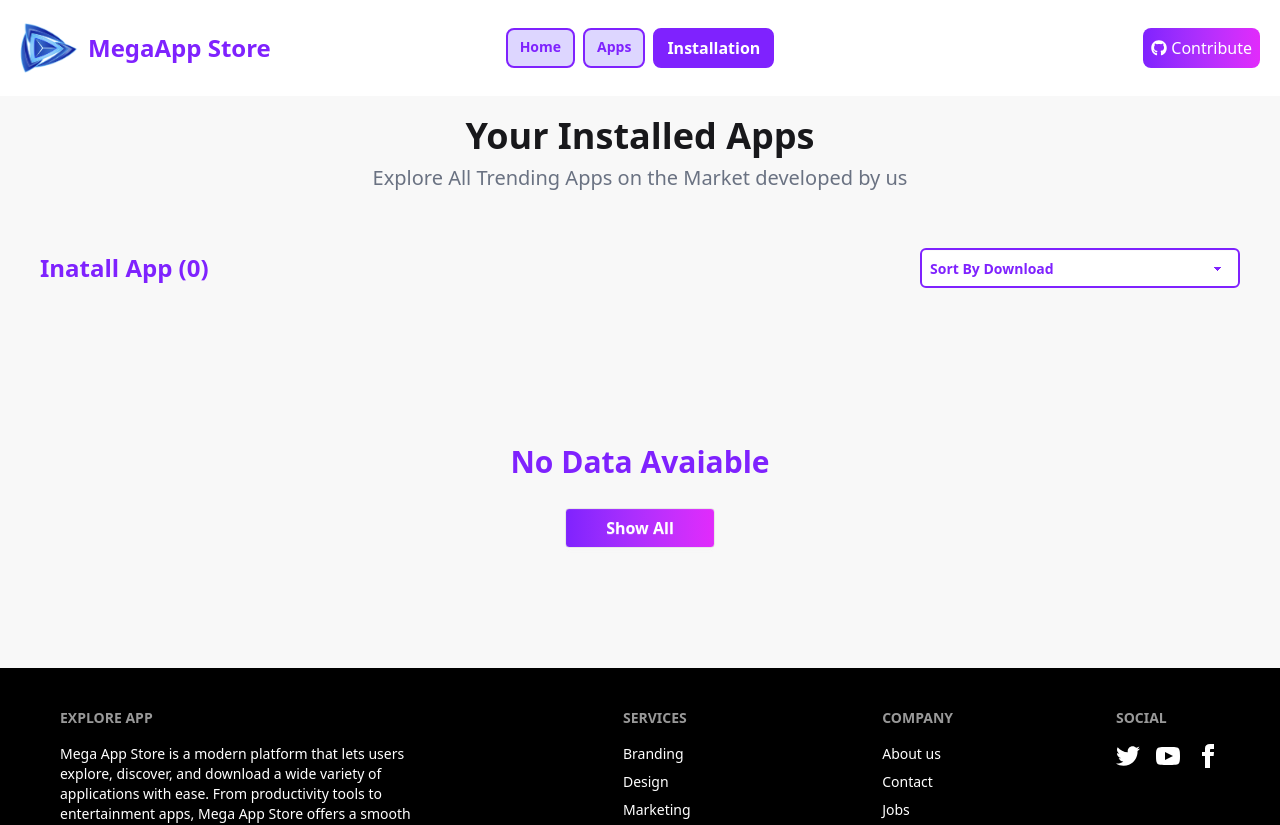
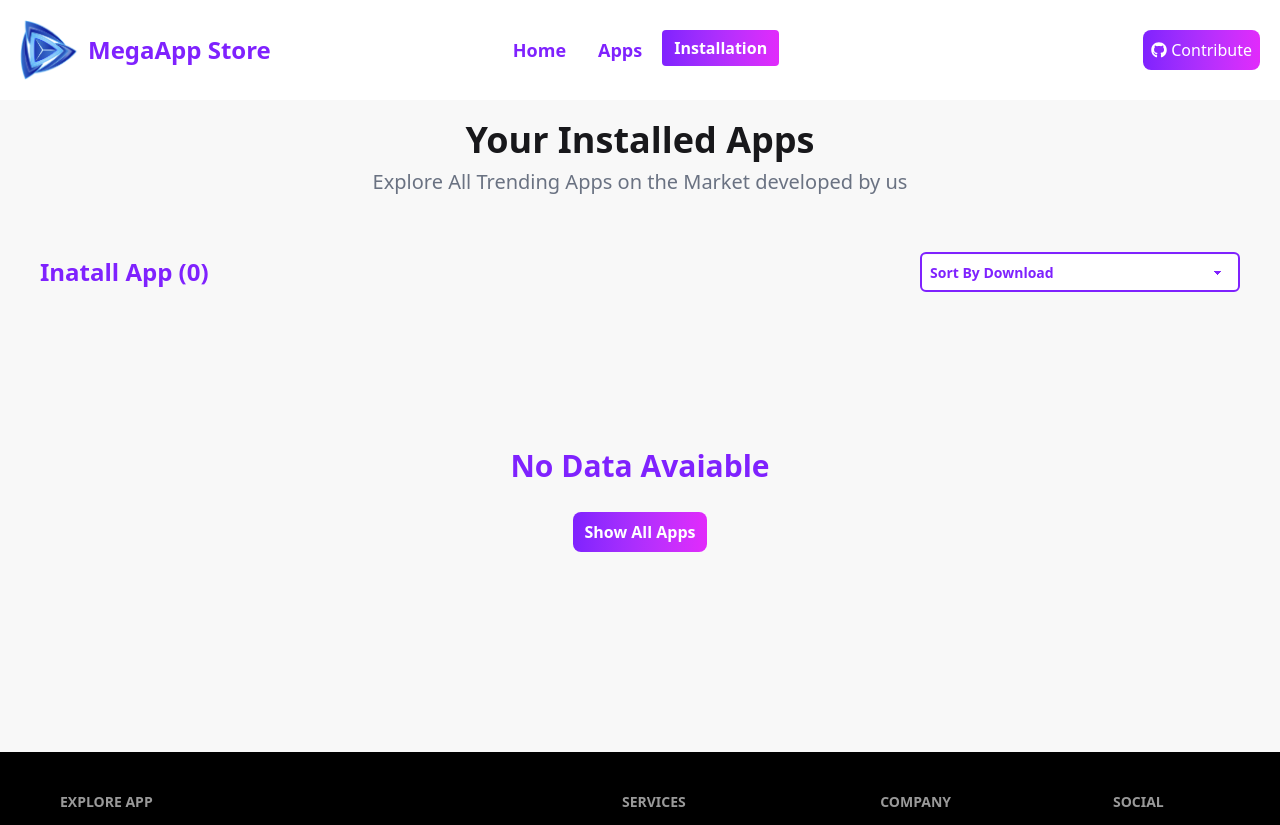
Before and after one commit to sh-shahedul/Mega-App-Store, a React (Vite) app: page /install in a window 1280 px wide. Shown: the top 825 px of the page. Built offline with nearby package versions, Linux system fonts and the light colour scheme.

Commit message:
added redmi file and fix toast alert and change some design

```diff
--- a/src/Component/Footer/Footer.jsx
+++ b/src/Component/Footer/Footer.jsx
@@ -1,4 +1,8 @@
 import React from 'react';
+import { FaFacebook } from 'react-icons/fa';
+import { FaLinkedin } from 'react-icons/fa';
+import { FaGithub } from 'react-icons/fa';
+import { Link } from 'react-router';
 
 const Footer = () => {
     return (
@@ -26,42 +30,18 @@ const Footer = () => {
   <nav>
     <h6 className="footer-title">Social</h6>
     <div className="grid grid-flow-col gap-4">
-      <a>
-        <svg
-          xmlns="http://www.w3.org/2000/svg"
-          width="24"
-          height="24"
-          viewBox="0 0 24 24"
-          className="fill-current">
-          <path
-            d="M24 4.557c-.883.392-1.832.656-2.828.775 1.017-.609 1.798-1.574 2.165-2.724-.951.564-2.005.974-3.127 1.195-.897-.957-2.178-1.555-3.594-1.555-3.179 0-5.515 2.966-4.797 6.045-4.091-.205-7.719-2.165-10.148-5.144-1.29 2.213-.669 5.108 1.523 6.574-.806-.026-1.566-.247-2.229-.616-.054 2.281 1.581 4.415 3.949 4.89-.693.188-1.452.232-2.224.084.626 1.956 2.444 3.379 4.6 3.419-2.07 1.623-4.678 2.348-7.29 2.04 2.179 1.397 4.768 2.212 7.548 2.212 9.142 0 14.307-7.721 13.995-14.646.962-.695 1.797-1.562 2.457-2.549z"></path>
-        </svg>
-      </a>
-      <a>
-        <svg
-          xmlns="http://www.w3.org/2000/svg"
-          width="24"
-          height="24"
-          viewBox="0 0 24 24"
-          className="fill-current">
-          <path
-            d="M19.615 3.184c-3.604-.246-11.631-.245-15.23 0-3.897.266-4.356 2.62-4.385 8.816.029 6.185.484 8.549 4.385 8.816 3.6.245 11.626.246 15.23 0 3.897-.266 4.356-2.62 4.385-8.816-.029-6.185-.484-8.549-4.385-8.816zm-10.615 12.816v-8l8 3.993-8 4.007z"></path>
-        </svg>
-      </a>
-      <a>
-        <svg
-          xmlns="http://www.w3.org/2000/svg"
-          width="24"
-          height="24"
-          viewBox="0 0 24 24"
-          className="fill-current">
-          <path
-            d="M9 8h-3v4h3v12h5v-12h3.642l.358-4h-4v-1.667c0-.955.192-1.333 1.115-1.333h2.885v-5h-3.808c-3.596 0-5.192 1.583-5.192 4.615v3.385z"></path>
-        </svg>
-      </a>
+     <Link to='https://www.facebook.com/shahedulhoquee/'><FaFacebook size={25}/></Link>
+     <Link to='https://www.linkedin.com/in/sh-shahedul/'><FaLinkedin size={25}/></Link>
+     <Link to='https://github.com/sh-shahedul'><FaGithub size={25}/></Link>
+
+
     </div>
   </nav>
   </div>
+ <div className='text-center max-w-screen-2xl mx-auto p-2'>
+   <hr />
+   <p className='mt-2' > Copyright © {new Date().getFullYear()} - All right reserved by Mega App Store</p>
+ </div>
 </footer>
     );
 };
--- a/src/Component/Header/Header.jsx
+++ b/src/Component/Header/Header.jsx
@@ -33,25 +33,25 @@ const Header = () => {
       </ul>
     </div>
       <Link to='/' className='flex justify-between items-center gap-2 '>
-      <img className=' w-[30px] h-[35px]  md:w-[60px]  md:h-[50px]'  src={logo} alt="" />
+      <img className=' w-[40px] h-[40px]  md:w-[60px]  md:h-[60px]'  src={logo} alt="" />
      <p className=" text-xl md:text-2xl font-bold text-violet-600  "> MegaApp <span className='md:text-2xl text-lg text-fuchsia-500 md:text-violet-600 '>Store</span> </p>
      </Link>
   </div>
   <div className="navbar-center hidden lg:flex">
     <ul className="menu menu-horizontal px-1">
-     <li className="hover:bg-violet-600   hover:text-white text-violet-600 bg-violet-200 font-bold rounded-lg border-2 border-violet-600 ">
+     <li className="hover:bg-violet-600   hover:text-white text-violet-600 text-lg font-bold rounded-lg   ">
             <NavLink className={({ isActive }) =>
-          isActive ? "bg-violet-600 text-base text-white" : ""
+          isActive ? "bg-gradient-to-r from-violet-600 to-fuchsia-500 text-base  text-white" : ""
         } to="/">Home</NavLink>
           </li>
-          <li className="hover:bg-violet-600 hover:text-white text-violet-600  bg-violet-200 font-bold rounded-lg border-2 border-violet-600 mx-2">
+          <li className="hover:bg-violet-600 hover:text-white text-violet-600 text-lg    font-bold rounded-lg   mx-2">
             <NavLink className={({ isActive }) =>
-          isActive ? "bg-violet-600 text-base text-white" : ""
+          isActive ? "bg-gradient-to-r from-violet-600 to-fuchsia-500 text-base text-white" : ""
         } to="/apps">Apps</NavLink>
           </li>
-          <li className="hover:bg-violet-600  hover:text-white text-violet-600 bg-violet-200 font-bold rounded-lg border-2 border-violet-600 ">
+          <li className="hover:bg-violet-600  hover:text-white text-violet-600  text-lg  font-bold rounded-lg   ">
             <NavLink className={({ isActive }) =>
-          isActive ? "bg-violet-600 text-base text-white " : ""
+          isActive ? "bg-gradient-to-r from-violet-600 to-fuchsia-500 text-base text-white " : ""
         } to="/install">Installation</NavLink>
           </li>
 
--- a/src/Pages/AppDetails/AppDetails.jsx
+++ b/src/Pages/AppDetails/AppDetails.jsx
@@ -46,7 +46,7 @@ const AppDetails = () => {
   // add local sorage and disable button when click
       const handelClick = () => {
          setISDisabled(true);
-         toast(<strong>{title} Installed Succesfully</strong>);
+         toast(`✨🎉 ${app.title} installed successfully 💻`)
          const existingList = JSON.parse(localStorage.getItem("installApps"));
          let updatedList = [];
          if (existingList) {
--- a/src/Pages/Installition/Installition.jsx
+++ b/src/Pages/Installition/Installition.jsx
@@ -8,10 +8,12 @@ import { toast } from "react-toastify";
 import { Link } from "react-router";
 
 const Installition = () => {
-  const { apps, loading } = useApps();
+  const { loading } = useApps();
+
   const [appList, setAppList] = useState([]);
+
   const [sortOrder, setSortOrder] = useState("none");
-  const {title}=apps || []
+
   useEffect(() => {
     const savedList = JSON.parse(localStorage.getItem("installApps"));
     if (savedList) {
@@ -36,7 +38,10 @@ const Installition = () => {
 
   // remove apps
   const handelRemove = (id) => {
-    toast(<strong>{title}Un-Installed from your Device</strong>);
+    // toast(<p>{apps.title}UnInstalled from your Device</p>);
+    // toast.success(`✅ ${apps.title} installed successfully!`);
+    const app = appList.find((a) => a.id === id);
+    toast(`❌ ${app.title} has been uninstalled from your device 💻🗑️`);
     const existingList = JSON.parse(localStorage.getItem("installApps"));
 
     let updatetdList = existingList.filter((a) => a.id !== id);
@@ -47,11 +52,10 @@ const Installition = () => {
 
   return (
     <div>
-    {
-      loading ? (
+      {loading ? (
         <Loading />
-      ) :
-        (<div className="bg-base-200 px-5 ">
+      ) : (
+        <div className="bg-base-200 px-5 ">
           <div className="p-5">
             <h1 className="md:text-4xl text-2xl font-bold text-center">
               Your Installed Apps
@@ -88,10 +92,16 @@ const Installition = () => {
 
           {/* install apps  */}
           {appList.length === 0 ? (
-        <div className="  flex justify-center items-center p-30 flex-col gap-y-7">
-          <p className="text-3xl text-violet-600 font-bold  ">No Data Avaiable</p>
-        <Link to='/apps' className="btn bg-gradient-to-r px-10 from-violet-600 to-fuchsia-500 text-base text-white " >Show All</Link>
-
+            <div className="  flex justify-center items-center md:p-30 p-5 mb-20 flex-col gap-y-7">
+              <p className="text-3xl text-violet-600 font-bold  ">
+                No Data Avaiable
+              </p>
+              <Link
+                to="/apps"
+                className=" bg-gradient-to-r py-2 px-3 rounded-lg from-violet-600 to-fuchsia-500 text-base text-white font-bold"
+              >
+                Show All Apps
+              </Link>
             </div>
           ) : (
             sortApps.map((a) => (
@@ -137,8 +147,8 @@ const Installition = () => {
           )}
 
           {/* <ToastContainer position='center' /> */}
-    </div>)
-    }
+        </div>
+      )}
     </div>
   );
 };
--- a/src/Root/Root.jsx
+++ b/src/Root/Root.jsx
@@ -11,7 +11,7 @@ const Root = () => {
                 <Outlet></Outlet>
             </div>
             <Footer></Footer>
-            <ToastContainer position='top-center' className={'text-center'}/>
+            <ToastContainer  position="top-right" autoClose={1000} draggable className={'text-center !right-1/5'}/>
         </div>
     );
 };
```
Also changed, not shown: 1 other file (tests, documents, lock files or other folders). Lines whose indentation alone changed are shown as unchanged.
